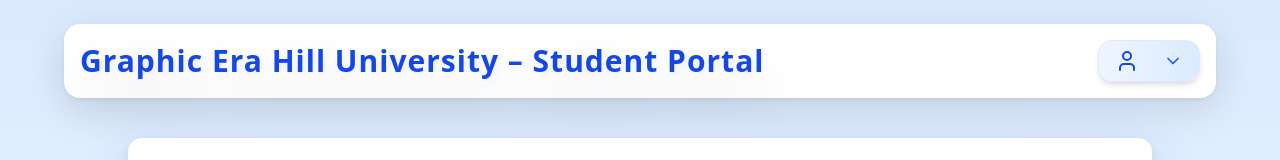
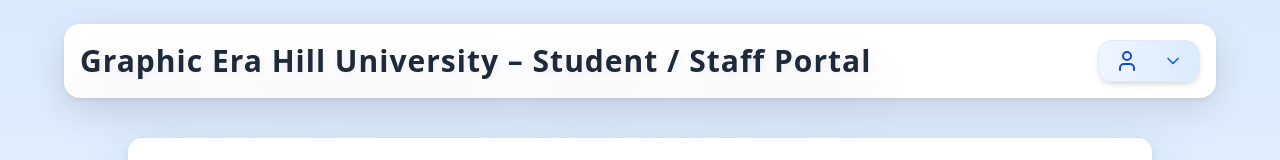
Before and after one commit to chiraggoswami22707/project, a Next.js app in the folder college-maintenance/: page /student-dashboard in a window 1280 px wide. Shown: the top 160 px of the page. Built offline with nearby package versions, Linux system fonts and the light colour scheme; no server answers.

Commit message:
portal name

```diff
--- a/college-maintenance/src/app/student-dashboard/page.js
+++ b/college-maintenance/src/app/student-dashboard/page.js
@@ -246,11 +246,11 @@
       <div className="flex justify-between items-center mb-10 w-full max-w-6xl bg-white p-4 rounded-2xl shadow-3xl" style={{
         boxShadow: "0 10px 40px rgba(0,0,0,0.12), 0 2px 4px rgba(0,0,0,0.06)"
       }}>
-        <h1 className="text-3xl font-extrabold text-blue-700 drop-shadow-2xl" style={{
+        <h1 className="text-3xl font-extrabold text-gray-800 drop-shadow-2xl" style={{
           letterSpacing: "1px",
           textShadow: "2px 2px 8px rgba(30,64,175,0.08)"
         }}>
-          Graphic Era Hill University – Student Portal
+          Graphic Era Hill University – Student / Staff Portal
         </h1>
         <div className="relative">
           <div
```
